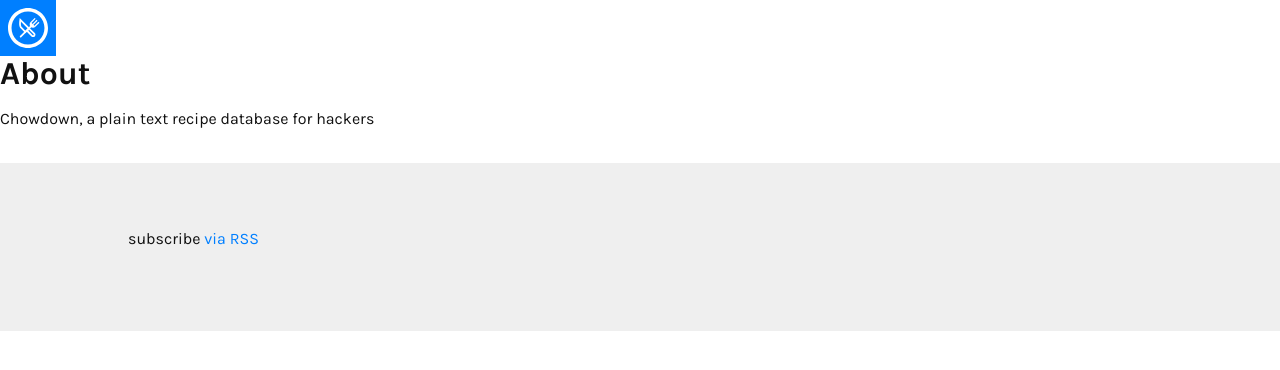
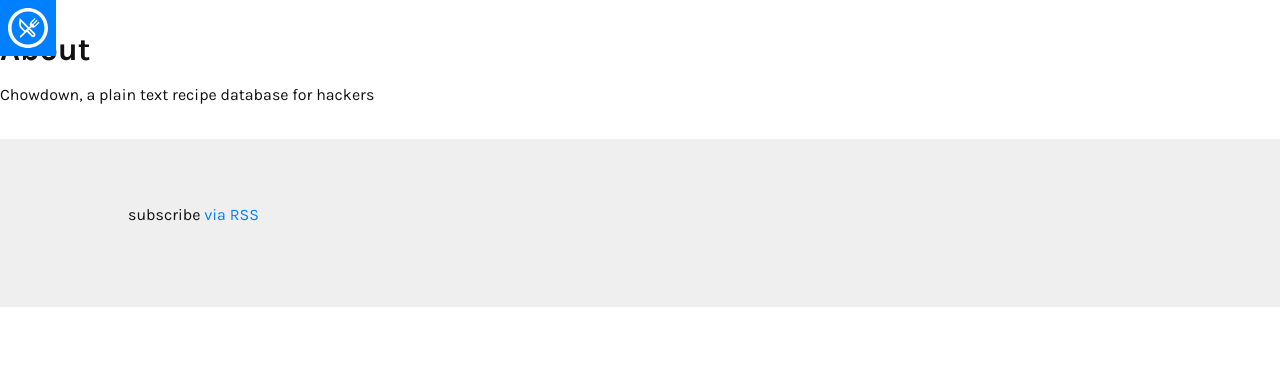
Before and after one commit to Skn0tt/old-recipes.simonknott.de, a Jekyll site: the page built from about.md, in a window 1280 px wide. Shown: the top 370 px of the page. Built offline with Jekyll 4.4.1, drawn with Linux system fonts in a browser that asks for light colours; nearby versions of some CDN libraries.

```diff
--- a/_config.yml
+++ b/_config.yml
@@ -5,7 +5,7 @@ description: > # this means to ignore newlines until "baseurl:"
   Write an awesome description for your new site here. You can edit this
   line in _config.yml. It will appear in your document head meta (for
   Google search results) and in your feed.xml site description.
-baseurl: "/" # the subpath of your site, e.g. /blog/
+baseurl: "" # the subpath of your site, e.g. /blog/
 twitter_username: clarklab
 github_username:  clarklab
 
--- a/_includes/header.html
+++ b/_includes/header.html
@@ -2,5 +2,3 @@
     {% include chowdown-logo-white.svg %}
   <h1 class="hide">{{ site.title }}</h1>
 </a>
-
-{{ site.baseurl }}
```
